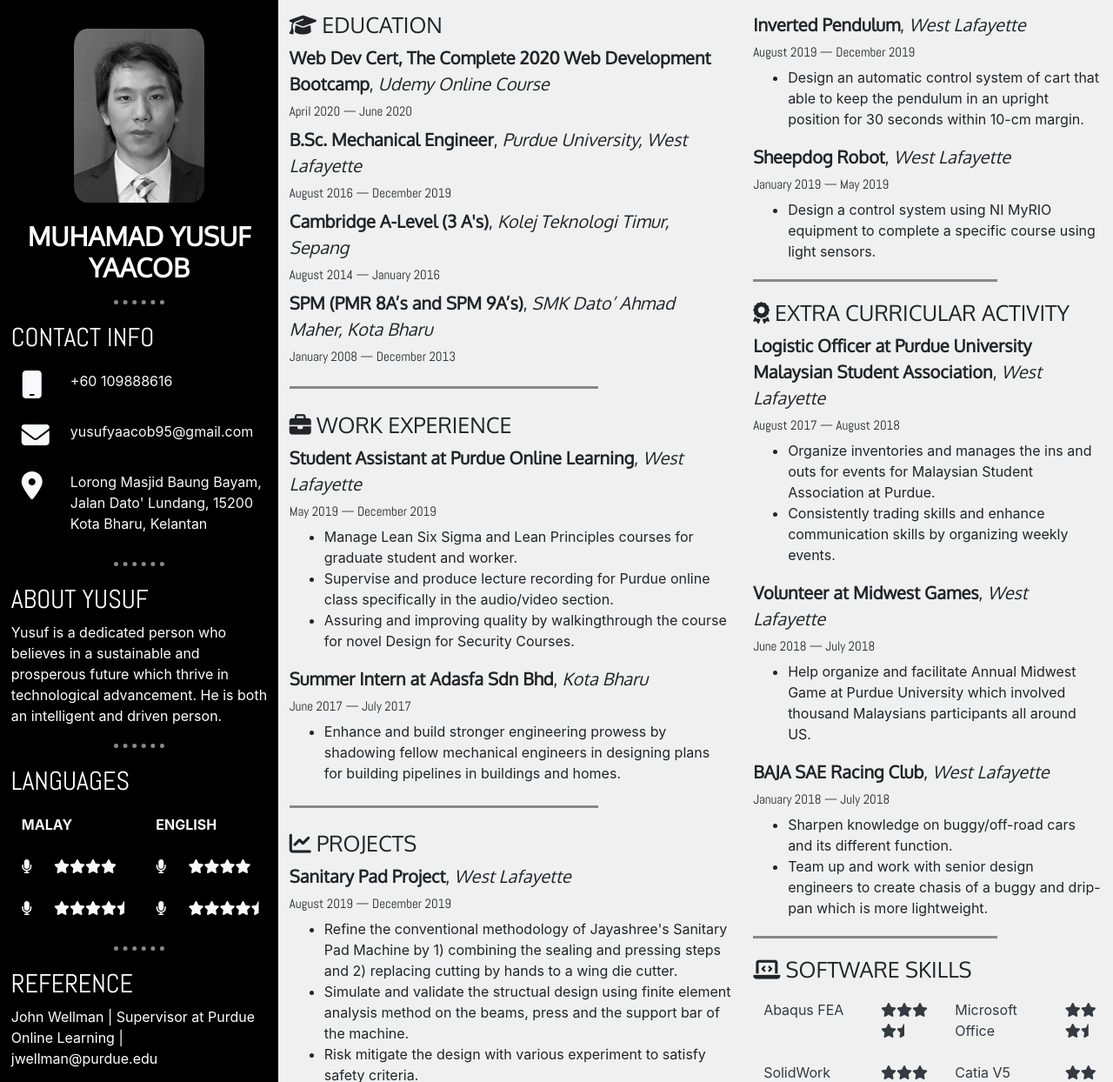
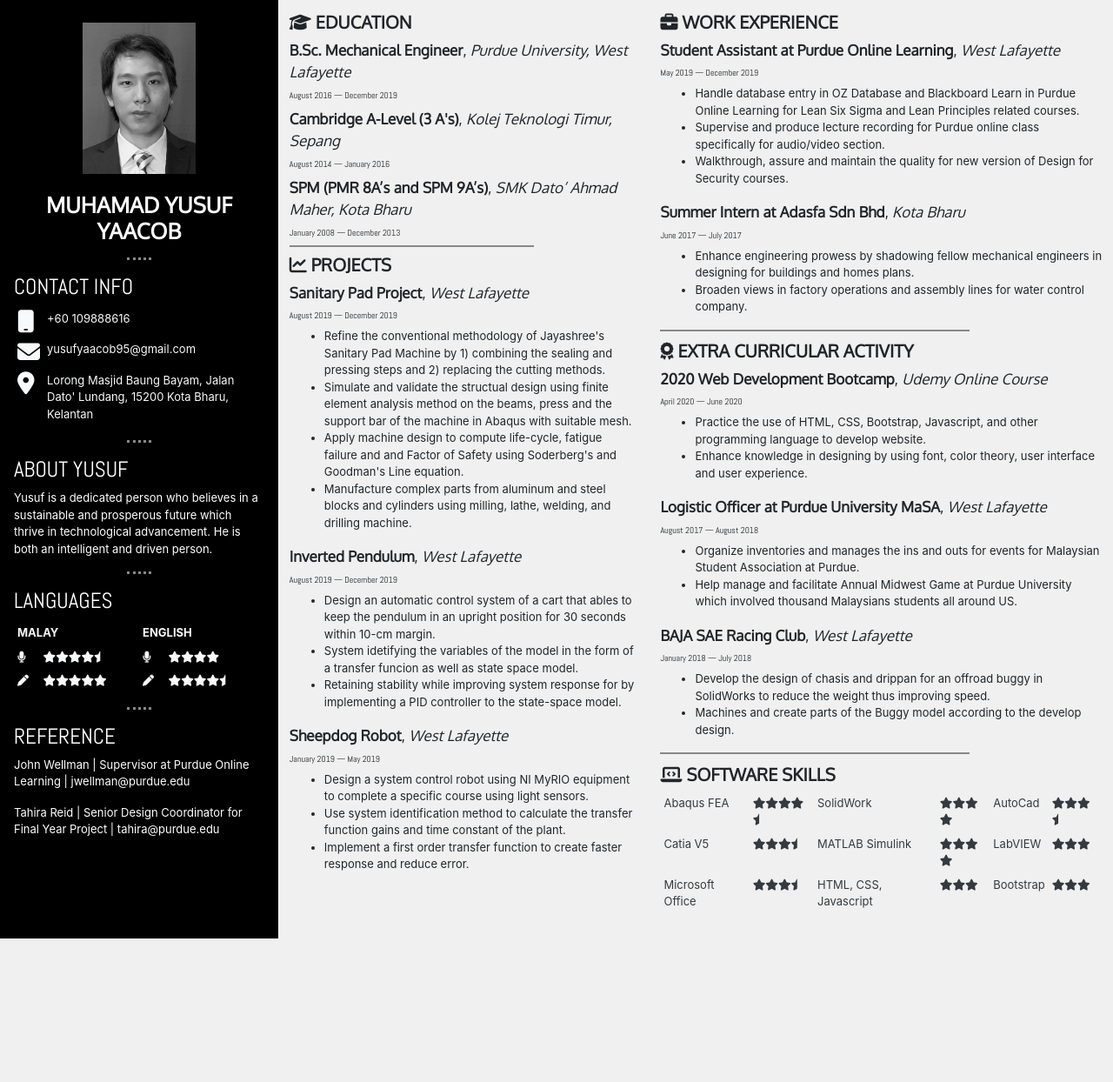
Before and after one commit to yusufyaacob/resumeproject, a plain HTML site: page index.html in a window 1280 px wide. Shown: the top 1244 px of the page at 87% size. After the commit the page ends 1079 px from the top, so only its background shows below. Drawn offline with nearby package versions, Linux system fonts and the light colour scheme.

Commit message:
Add files via upload

```diff
--- a/index.html
+++ b/index.html
@@ -25,7 +25,7 @@
       <hr>
       <section class="contactinfo">
         <h2>CONTACT INFO</h2>
-        <table class="table table-borderless text-light bg-gray-dark">
+        <table class="table table-borderless text-light bg-gray-dark mytable">
           <tr>
             <td><i class="fas fa-mobile fa-2x contact-icon"></i></td>
             <td>+60 109888616</td>
@@ -51,7 +51,7 @@
       <section class="languages">
         <h2>LANGUAGES</h2>
 
-        <table class="table table-borderless text-light bg-gray-dark">
+        <table class="table table-borderless text-light bg-gray-dark mytable">
           <thead>
             <tr>
               <th scope="col" colspan="2">MALAY</th>
@@ -61,14 +61,14 @@
           <tbody>
             <tr>
               <td><i class="fas fa-microphone"></i></td>
-              <td><i class="fas fa-star"></i><i class="fas fa-star"></i><i class="fas fa-star"></i><i class="fas fa-star"></i></td>
+              <td><i class="fas fa-star"></i><i class="fas fa-star"></i><i class="fas fa-star"></i><i class="fas fa-star"></i><i class="fas fa-star-half"></i></td>
               <td><i class="fas fa-microphone"></i></td>
               <td><i class="fas fa-star"></i><i class="fas fa-star"></i><i class="fas fa-star"></i><i class="fas fa-star"></i></td>
             </tr>
             <tr>
-              <td><i class="fas fa-microphone"></i></td>
-              <td><i class="fas fa-star"></i><i class="fas fa-star"></i><i class="fas fa-star"></i><i class="fas fa-star"></i><i class="fas fa-star-half"></i></td>
-              <td><i class="fas fa-microphone"></i></td>
+              <td><i class="fas fa-pen"></i></td>
+              <td><i class="fas fa-star"></i><i class="fas fa-star"></i><i class="fas fa-star"></i><i class="fas fa-star"></i><i class="fas fa-star"></i></td>
+              <td><i class="fas fa-pen"></i></td>
               <td><i class="fas fa-star"></i><i class="fas fa-star"></i><i class="fas fa-star"></i><i class="fas fa-star"><i class="fas fa-star-half"></i></i></td>
             </tr>
           </tbody>
@@ -85,11 +85,9 @@
     </div>
 
 
-    <div class="col-lg-5 second-row">
+    <div class="col-lg-4 second-row">
 
-      <h3><i class="fas fa-graduation-cap title"></i> EDUCATION</h3>
-      <h4><strong>Web Dev Cert, The Complete 2020 Web Development Bootcamp</strong>, <em>Udemy Online Course</em></h4>
-      <h5>April 2020 — June 2020</h5>
+      <h3><i class="fas fa-graduation-cap title"></i><strong> EDUCATION</strong> </h3>
       <h4><strong>B.Sc. Mechanical Engineer</strong>, <em>Purdue University, West Lafayette</em></h4>
       <h5>August 2016 — December 2019</h5>
       <h4><strong>Cambridge A-Level (3 A's)</strong>, <em>Kolej Teknologi Timur, Sepang</em></h4>
@@ -98,101 +96,104 @@
       <h5>January 2008 — December 2013</h5>
       <hr class="whiteline">
 
-      <h3><i class="fas fa-briefcase title"></i> WORK EXPERIENCE</h3>
+
+      <h3><i class="fas fa-chart-line title"></i><strong> PROJECTS</strong> </h3>
+      <h4><strong>Sanitary Pad Project</strong>, <em>West Lafayette</em></h4>
+      <h5>August 2019 — December 2019</h5>
+      <ul>
+        <li>Refine the conventional methodology of Jayashree's Sanitary Pad Machine by 1) combining the sealing and
+          pressing steps and 2) replacing the cutting methods.</li>
+        <li>Simulate and validate the structual design using finite element analysis method on the beams, press and the support bar of the machine in Abaqus with suitable mesh.</li>
+        <li>Apply machine design to compute life-cycle, fatigue failure and and Factor of Safety using Soderberg's and Goodman's Line equation.</li>
+        <li>Manufacture complex parts from aluminum and steel blocks and cylinders using milling, lathe, welding, and drilling machine.</li>
+      </ul>
+
+      <h4><strong>Inverted Pendulum</strong>, <em>West Lafayette</em></h4>
+      <h5>August 2019 — December 2019</h5>
+      <ul>
+        <li>Design an automatic control system of a cart that ables to keep the
+          pendulum in an upright position for 30 seconds within 10-cm margin.</li>
+        <li>System idetifying the variables of the model in the form of a transfer funcion as well as state space model.</li>
+        <li>Retaining stability while improving system response for by implementing a PID controller to the state-space model.</li>
+      </ul>
+      <h4><strong>Sheepdog Robot</strong>, <em>West Lafayette</em></h4>
+      <h5>January 2019 — May 2019</h5>
+      <ul>
+        <li>Design a system control robot using NI MyRIO equipment to complete a specific course
+          using light sensors.</li>
+        <li>Use system identification method to calculate the transfer function gains and time constant of the plant.</li>
+        <li>Implement a first order transfer function to create faster response and reduce error.</li>
+      </ul>
+
+    </div>
+
+    <div class="col-lg-5 third-row">
+      <h3><i class="fas fa-briefcase title"></i> <strong> WORK EXPERIENCE</strong></h3>
       <h4><strong>Student Assistant at Purdue Online Learning</strong>, <em>West Lafayette</em></h4>
       <h5>May 2019 — December 2019</h5>
       <ul>
-        <li>Manage Lean Six Sigma and Lean Principles courses for graduate student and
-          worker.</li>
-        <li>Supervise and produce lecture recording for Purdue online class specifically in the audio/video section.</li>
-        <li>Assuring and improving quality by walkingthrough the course for novel Design for Security Courses.</li>
+        <li>Handle database entry in OZ Database and Blackboard Learn in Purdue Online Learning for Lean Six Sigma and Lean Principles related courses.</li>
+        <li>Supervise and produce lecture recording for Purdue online class specifically for audio/video section.</li>
+        <li>Walkthrough, assure and maintain the quality for new version of Design for Security courses.</li>
       </ul>
       <h4><strong>Summer Intern at Adasfa Sdn Bhd</strong>, <em>Kota Bharu</em></h4>
       <h5>June 2017 — July 2017</h5>
       <ul>
-        <li>Enhance and build stronger engineering prowess by shadowing fellow mechanical engineers in designing plans for building pipelines in buildings and homes.</li>
+        <li>Enhance engineering prowess by shadowing fellow mechanical engineers in designing for buildings and homes plans.</li>
+        <li>Broaden views in factory operations and assembly lines for water control company.</li>
       </ul>
       <hr class="whiteline">
 
-      <h3><i class="fas fa-chart-line title"></i> PROJECTS</h3>
-      <h4><strong>Sanitary Pad Project</strong>, <em>West Lafayette</em></h4>
-      <h5>August 2019 — December 2019</h5>
+      <h3><i class="fas fa-award title"></i> <strong> EXTRA CURRICULAR ACTIVITY</strong></h3>
+      <h4><strong>2020 Web Development Bootcamp</strong>, <em>Udemy Online Course</em></h4>
+      <h5>April 2020 — June 2020</h5>
       <ul>
-        <li>Refine the conventional methodology of Jayashree's Sanitary Pad Machine by 1) combining the sealing and
-          pressing steps and 2) replacing cutting by hands to a wing die cutter.</li>
-        <li>Simulate and validate the structual design using finite element analysis method on the beams, press and the support bar of the machine.</li>
-        <li>Risk mitigate the design with various experiment to satisfy safety criteria.</li>
-        <li>Manufacture complex parts using milling, lathe, welding and drilling machine from simple blocks and cylinders.</li>
-        <li>Reiterate and reimporvement of machine processes to ensure smooth and safe process as well as for further improvements.</li>
+        <li>Practice the use of HTML, CSS, Bootstrap, Javascript, and other programming language to develop website.</li>
+        <li>Enhance knowledge in designing by using font, color theory, user interface and user experience.</li>
       </ul>
-
-    </div>
-
-    <div class="col-lg-4 third-row">
-      <h4><strong>Inverted Pendulum</strong>, <em>West Lafayette</em></h4>
-      <h5>August 2019 — December 2019</h5>
-      <ul>
-        <li>Design an automatic control system of cart that able to keep the
-          pendulum in an upright position for 30 seconds within 10-cm margin.</li>
-      </ul>
-      <h4><strong>Sheepdog Robot</strong>, <em>West Lafayette</em></h4>
-      <h5>January 2019 — May 2019</h5>
-      <ul>
-        <li>Design a control system using NI MyRIO equipment to complete a specific course
-          using light sensors.</li>
-      </ul>
-      <hr class="whiteline">
-
-      <h3><i class="fas fa-award title"></i> EXTRA CURRICULAR ACTIVITY</h3>
-      <h4><strong>Logistic Officer at Purdue University Malaysian Student Association</strong>, <em>West Lafayette</em>
-      </h4>
+      <h4><strong>Logistic Officer at Purdue University MaSA</strong>, <em>West Lafayette</em></h4>
       <h5>August 2017 — August 2018</h5>
       <ul>
         <li>Organize inventories and manages the ins and outs for events for Malaysian
           Student Association at Purdue.</li>
-        <li>Consistently trading skills and enhance communication skills by organizing weekly events.</li>
-      </ul>
-
-      <h4><strong>Volunteer at Midwest Games</strong>, <em>West Lafayette</em></h4>
-      <h5>June 2018 — July 2018</h5>
-      <ul>
-        <li>Help organize and facilitate Annual Midwest Game at Purdue University which
-          involved thousand Malaysians participants all around US.</li>
+        <li>Help manage and facilitate Annual Midwest Game at Purdue University which
+          involved thousand Malaysians students all around US.</li>
       </ul>
 
       <h4><strong>BAJA SAE Racing Club</strong>, <em>West Lafayette</em></h4>
       <h5>January 2018 — July 2018</h5>
       <ul>
-        <li>Sharpen knowledge on buggy/off-road cars and its different function.</li>
-        <li>Team up and work with senior design engineers to create chasis of a buggy and drip-pan which is more lightweight.</li>
+        <li>Develop the design of chasis and drippan for an offroad buggy in SolidWorks to reduce the weight thus improving speed.</li>
+        <li>Machines and create parts of the Buggy model according to the develop design.</li>
+
       </ul>
       <hr class="whiteline">
 
-      <h3><i class="fas fa-laptop-code title"></i> SOFTWARE SKILLS</h3>
-      <table class="table table-borderless text-dark skill-table">
+      <h3><i class="fas fa-laptop-code title"></i> <strong> SOFTWARE SKILLS</strong></h3>
+      <table class="table table-borderless text-dark skill-table mytable">
         <tbody>
           <tr>
             <td>Abaqus FEA</td>
             <td><i class="fas fa-star"></i><i class="fas fa-star"></i><i class="fas fa-star"></i><i class="fas fa-star"></i><i class="fas fa-star-half"></i></td>
-            <td>Microsoft Office</td>
+            <td>SolidWork</td>
+            <td><i class="fas fa-star"></i><i class="fas fa-star"></i><i class="fas fa-star"></i><i class="fas fa-star"></i></td>
+            <td>AutoCad</td>
             <td><i class="fas fa-star"></i><i class="fas fa-star"></i><i class="fas fa-star"></i><i class="fas fa-star-half"></i></td>
           </tr>
           <tr>
-            <td>SolidWork</td>
-            <td><i class="fas fa-star"></i><i class="fas fa-star"></i><i class="fas fa-star"></i></td>
             <td>Catia V5</td>
+            <td><i class="fas fa-star"></i><i class="fas fa-star"></i><i class="fas fa-star"></i><i class="fas fa-star-half"></i></td>
+            <td>MATLAB Simulink</td>
             <td><i class="fas fa-star"></i><i class="fas fa-star"></i><i class="fas fa-star"></i><i class="fas fa-star"></i></td>
-          </tr>
-          <tr>
-            <td>MATLAB Simulink</td>
-            <td><i class="fas fa-star"></i><i class="fas fa-star"></i><i class="fas fa-star"></i><i class="fas fa-star-half"></i></td>
-            <td>CSS Web Dev</td>
+            <td>LabVIEW</td>
             <td><i class="fas fa-star"></i><i class="fas fa-star"></i><i class="fas fa-star"></i></td>
           </tr>
           <tr>
-            <td>LabVIEW</td>
+            <td>Microsoft Office</td>
+            <td><i class="fas fa-star"></i><i class="fas fa-star"></i><i class="fas fa-star"></i><i class="fas fa-star-half"></i></td>
+            <td>HTML, CSS, Javascript</td>
             <td><i class="fas fa-star"></i><i class="fas fa-star"></i><i class="fas fa-star"></i></td>
-            <td>Bootstrap CSS</td>
+            <td>Bootstrap</td>
             <td><i class="fas fa-star"></i><i class="fas fa-star"></i><i class="fas fa-star"></i></td>
           </tr>
         </tbody>
--- a/styles.css
+++ b/styles.css
@@ -3,27 +3,35 @@ body {
   background-color: #f0f0f0;
 }
 
+td,th,p,li {
+  font-size: 13px;
+}
+
+/* Reduce Table Padding */
+.mytable>tbody>tr>td, .mytable>tbody>tr>th, .mytable>tfoot>tr>td, .mytable>tfoot>tr>th, .mytable>thead>tr>td, .mytable>thead>tr>th {
+    padding: 0.25rem;
+}
 h1 {
-  font-size: 30px;
+  font-size: 25px;
   font-weight: bold;
   font-family: "Oxygen"
 }
 
 h2 {
-  font-size: 30px;
+  font-size: 25px;
   font-family: "Abel"
 }
 
 h3 {
-  font-size: 25px;
+  font-size: 20px;
   font-family: "Oxygen";
 }
 
 hr {
   border-style: dotted none none;
   border-color: #888888;
-  border-width: 5px;
-  width: 20%;
+  border-width: 3px;
+  width: 10%;
 }
 
 /* CLASS SELECTOR */
@@ -32,13 +40,13 @@ hr {
 }
 /* First Row */
 .first-row {
-  padding: 1%;
+  padding: 1rem;
   color: #fff;
   background-color: Black;
 }
 
 .profile, .contactinfo, .intro, .languages, .reference {
-  margin: 20px 0;
+  margin: 10px 0;
 }
 
 /* Profile Section */
@@ -47,8 +55,7 @@ hr {
 }
 
 .YusufProfile {
-  width: 150px;
-  border-radius: 10%;
+  width: 130px;
   margin-bottom: 20px;
 }
 
@@ -61,12 +68,9 @@ hr {
 /* Language Section */
 .table {
   border-collapse: collapse;
-  width: 105%;
+  width: 100%;
 }
-.td {
-  padding-left: : 0px;
-  padding-right: 0px;
-}
+
 /* Reference Section */
 /* Second Row */
 .second-row {
@@ -79,24 +83,24 @@ ul {
 }
 
 h4 {
-  font-size: 20px;
+  font-size: 17px;
   font-family: "Oxygen";
   line-height: 1.5;
 }
 
 h5 {
-  font-size: 15px;
+  font-size: 10px;
   font-family: "Abel";
   font-weight: lighter;
 }
 
 .whiteline {
   border-color: #888888;
-  border-width: 3px;
+  border-width: 2px;
   width: 70%;
   border-style: solid none none;
   text-align: center;
-  margin: 5% 0 5% 0;
+  margin: 2% 0;
 }
 
 .third-row {
```
